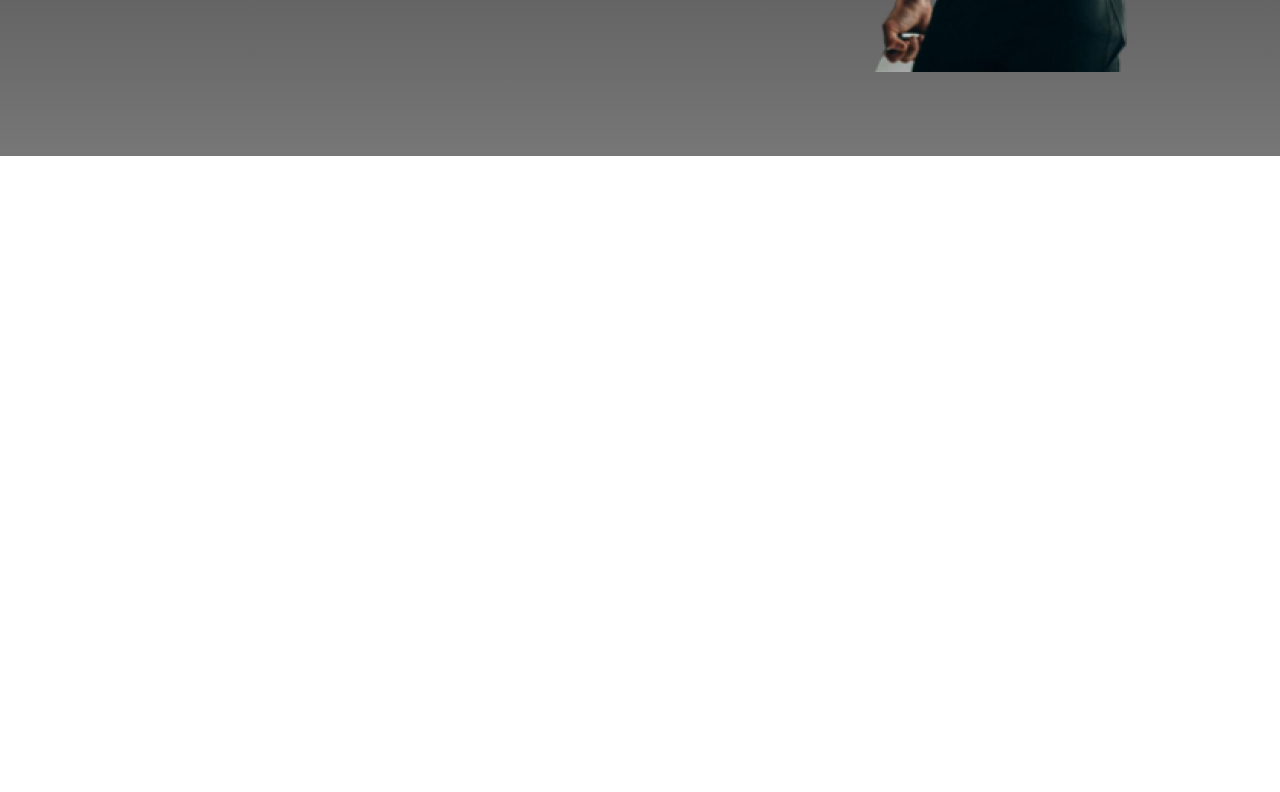
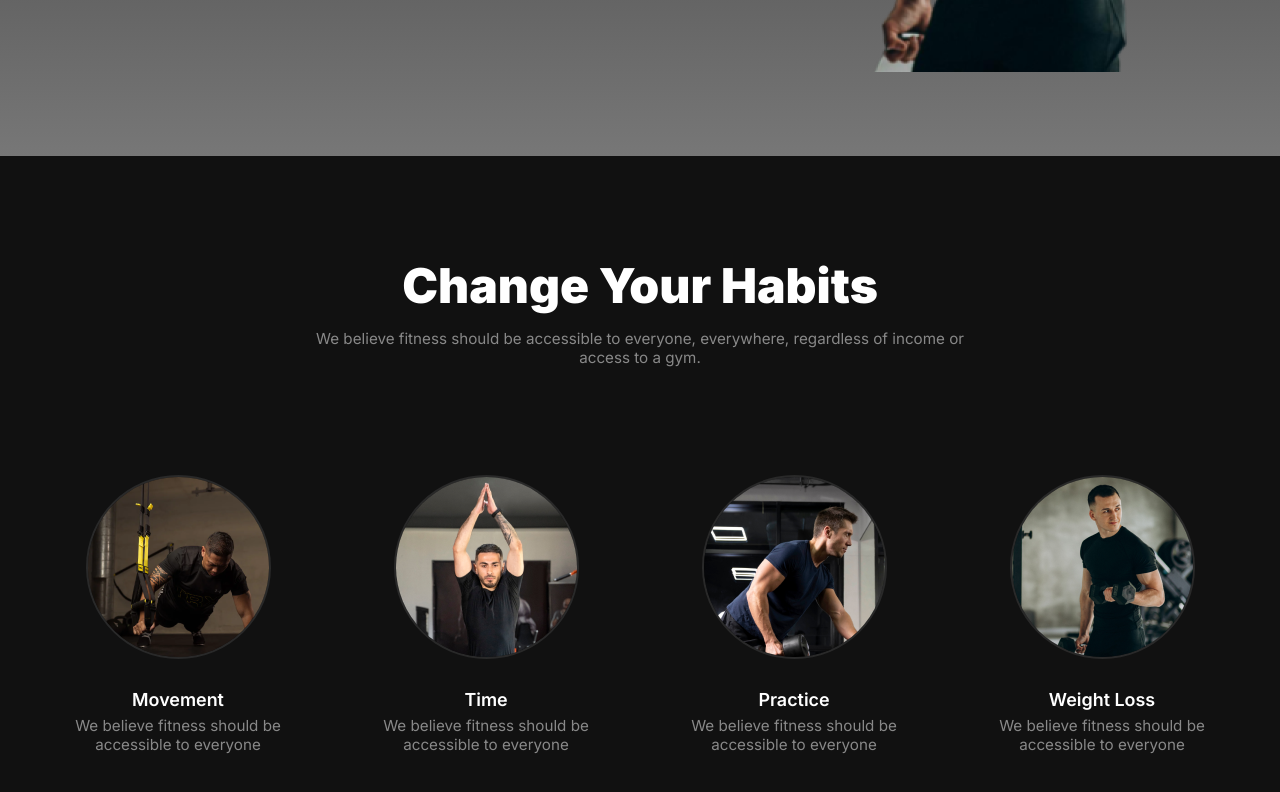
Before and after one commit to shahadat513/assignment-2, a plain HTML site: page index.html in a window 1280 px wide. Shown: the part 702-1494 px from the top of the page. Before the commit the page ends 858 px from the top, so only its background shows below. Drawn offline with Linux system fonts and the light colour scheme; a web font is replaced by a local one.

Commit message:
Finished the habit section

```diff
--- a/index.html
+++ b/index.html
@@ -64,8 +64,39 @@
         </section>
         <!-- Banner End Here -->
     </header>
-    <main>
-
+    <main class="bg-black ">
+        <!-- Habit Section Start Here -->
+         <section class="habit-container max-width">
+            <div class="habit-content">
+                <h1 class="section-title">Change Your Habits</h1>
+                <p class="section-description">
+                    We believe fitness should be accessible to everyone, everywhere, regardless of income or access to a gym.
+                </p>
+            </div>
+            <div class="habit-box">
+                <div class="single-box">
+                    <img src="assets/image 3.png" alt="">
+                    <h2 class="box-title">Movement</h2>
+                    <p class="box-description">We believe fitness should be accessible to everyone</p>
+                </div>
+                <div class="single-box">
+                    <img src="assets/image 2.png" alt="">
+                    <h2 class="box-title">Time</h2>
+                    <p class="box-description">We believe fitness should be accessible to everyone</p>
+                </div>
+                <div class="single-box">
+                    <img src="assets/image 4.png" alt="">
+                    <h2 class="box-title">Practice</h2>
+                    <p class="box-description">We believe fitness should be accessible to everyone</p>
+                </div>
+                <div class="single-box">
+                    <img src="assets/image 5.png" alt="">
+                    <h2 class="box-title">Weight Loss</h2>
+                    <p class="box-description">We believe fitness should be accessible to everyone</p>
+                </div>
+            </div>
+         </section>
+        <!-- Habit Section End Here -->
     </main>
     <footer>
 
--- a/style/style.css
+++ b/style/style.css
@@ -28,6 +28,10 @@ body {
 }
 
 /* Color's */
+
+.bg-black{
+    background-color: #111111;
+}
 
 .bg-primary {
     background-color: #E6533C;
@@ -202,7 +206,71 @@ body {
     font-weight: 400;
 }
 
+/* Habit Section Area */
+.habit-container{
+    padding-bottom: 100px;
+}
 
+.habit-content{
+    display: flex;
+    flex-direction: column;
+    justify-content: center;
+    align-items: center;
+    max-width: 650px;
+    margin: 0 auto;
+    text-align: center;
+    padding-top: 100px;
+    padding-bottom: 50px;
+}
+
+.section-title{
+    color:#fff;
+    font-size: 3rem ;
+    font-weight: 900;
+    margin-bottom: 14px;
+}
+
+.section-description{
+    color:rgba(255, 255, 255, 0.5);
+    font-size: .95rem;
+    font-weight: 400;
+    margin-bottom: 58px;
+
+}
+
+.habit-box{
+    display: grid;
+    grid-template-columns: repeat(4, 1fr);
+    gap: 80px;
+}
+
+.single-box{
+    display: flex;
+    justify-content: center;
+    align-items: center;
+    flex-direction: column;
+    max-width: 15rem;
+}
+
+.single-box img{
+    border-radius: 50%;
+    border: 2px solid rgba(255, 255, 255, 0.1);
+    margin-bottom: 30px;
+}
+
+.box-title{
+    color: #fff;
+    font-size: 1.12rem;
+    font-weight: 600;
+    margin-bottom: 6px;
+}
+
+.box-description{
+    color: rgba(255, 255, 255, 0.5);
+    font-size: .95rem;
+    font-weight: 400;
+    text-align: center;
+}
 /* Responsive Area */
 
 /* Mobile Version */
@@ -247,4 +315,15 @@ body {
         bottom: 270px;
     }
 
+    /* Habit Section */
+
+    .single-box{
+        margin: 0 auto;
+        margin-bottom: 40px;
+    }
+    .habit-box{
+        grid-template-columns: 1fr;
+        gap: 40px;
+    }
+
 }
```
